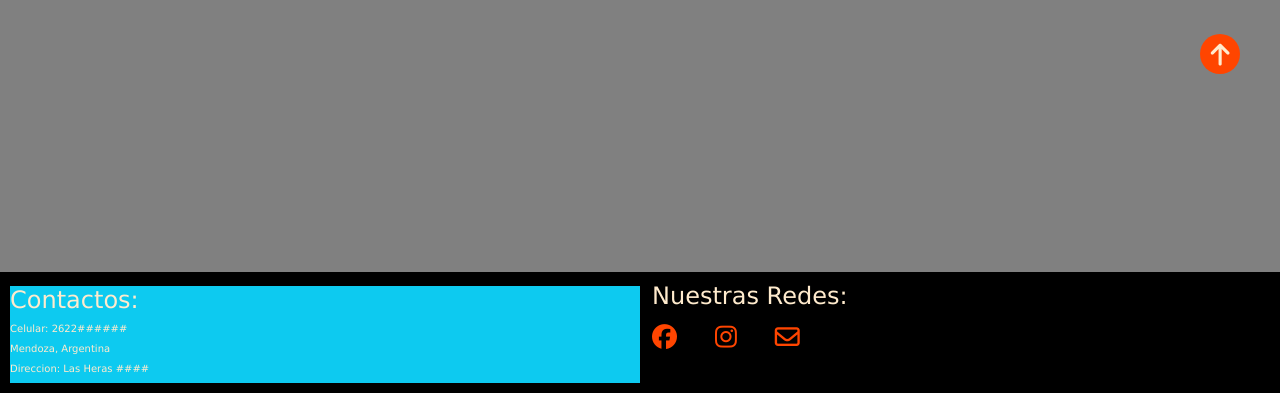
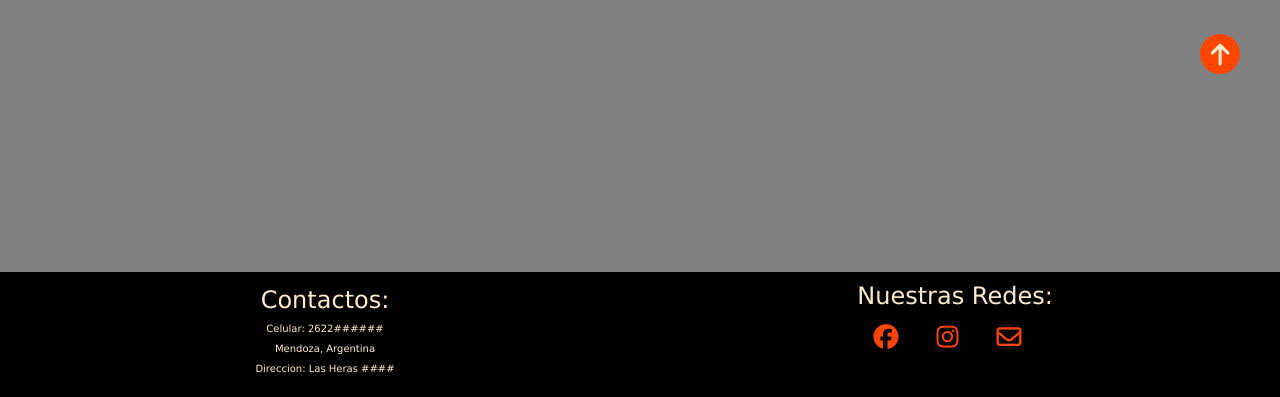
Before and after one commit to Giulianolapiana/DesarrolloWeb, a plain HTML site: page pages/nosotros.html in a window 1280 px wide. Shown: the part 686-1083 px from the top of the page. Drawn offline with nearby package versions, Linux system fonts and the light colour scheme.

Commit message:
modificacion footer

```diff
--- a/detalles.css
+++ b/detalles.css
@@ -192,7 +192,7 @@ form textarea{
     color: black;
     font-weight: bold;
 }
-/*  */
+/* footer */
 footer{
     background-color: black;
     width: 100%;
@@ -208,6 +208,9 @@ footer{
     justify-content: space-around;
     align-items: center;
 }
+.celulares{
+    text-align: center;
+}
 
 footer p{
     letter-spacing: 2px;
@@ -215,6 +218,7 @@ footer p{
 h5{
     font-size: 10px;
 }
+
 .redes a{
     text-decoration: none;
     color: orangered;
--- a/pages/nosotros.html
+++ b/pages/nosotros.html
@@ -69,7 +69,7 @@
     <footer>
       <div class="container-fluid">
         <div class="row">
-          <div class="celulares col-6 bg-info mt-1 p-0" >
+          <div class="celulares col-sm-6 p-1" >
             <h4>contactos:</h4>
             <h5>celular: 2622######</h5>
             <h5>mendoza, argentina</h5>
@@ -77,7 +77,7 @@
           </div>
 
           <!-- redes -->
-          <div class="redes col-6">
+          <div class="redes col-sm-6 text-center">
             <h4>nuestras redes:</h4>
             <a href="https://www.facebook.com/">
                 <i class="fa-brands fa-facebook"></i>
```
